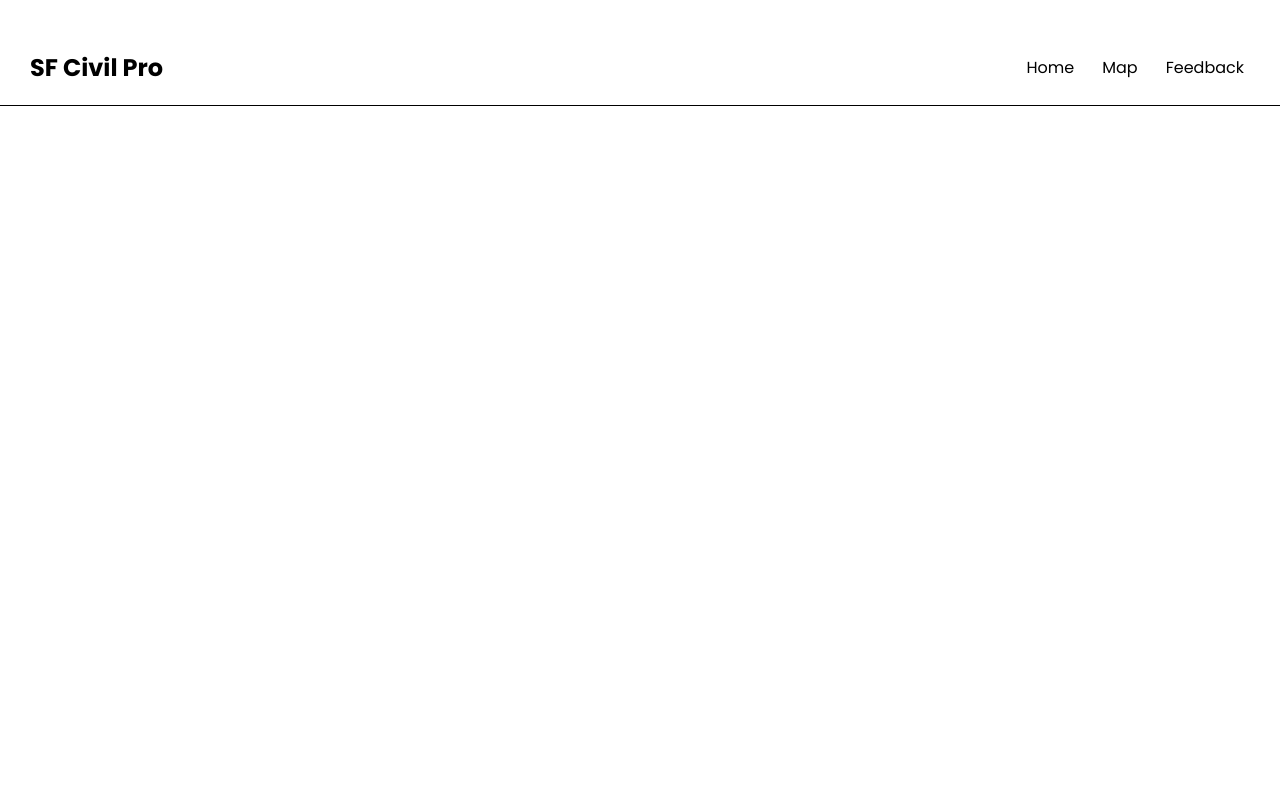
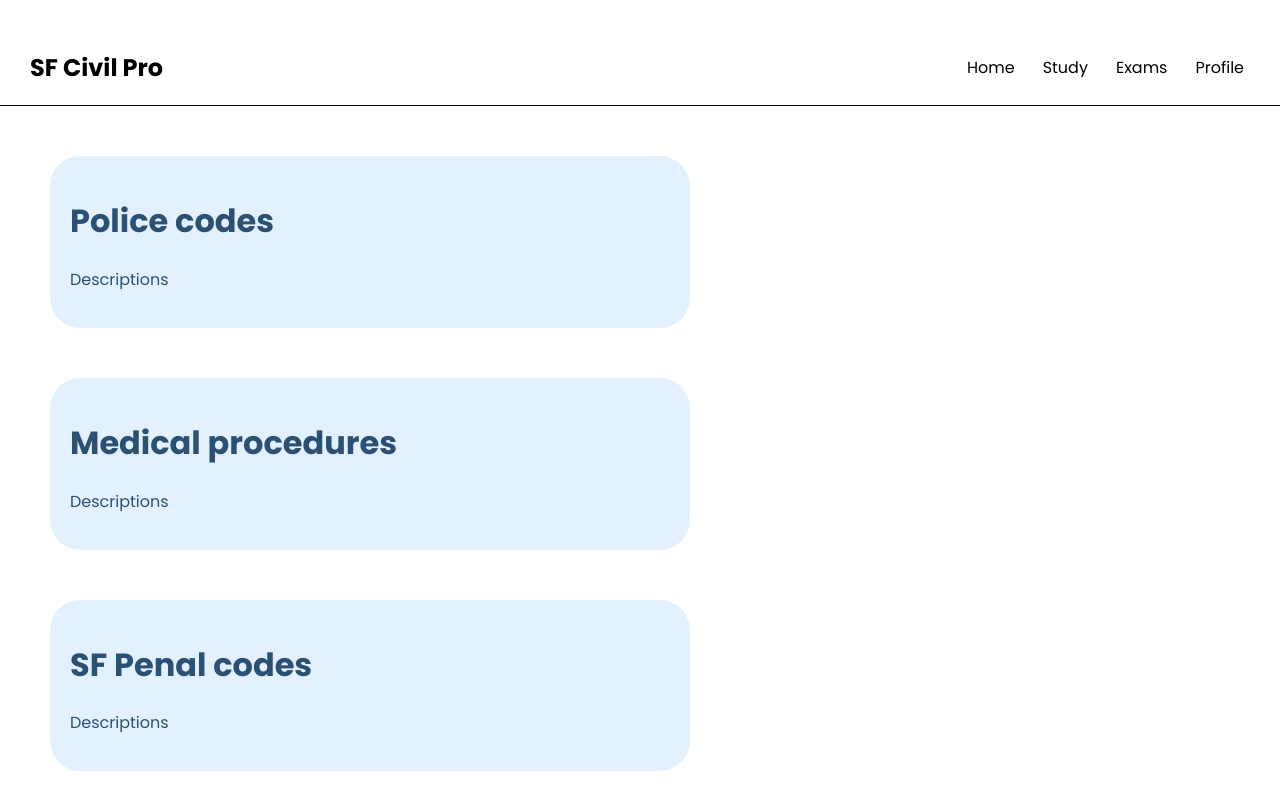
Before and after one commit to coderkai03/BathroomBreak, a React (Create React App) app in the folder sfhacks2024/: page /study in a window 1280 px wide. Shown: the top 810 px of the page. Built offline with nearby package versions, Linux system fonts and the light colour scheme.

Commit message:
created study deck previews

```diff
--- a/sfhacks2024/src/App.js
+++ b/sfhacks2024/src/App.js
@@ -19,6 +19,16 @@ function App() {
             <Route exact path='/login'>
               <Login />
             </Route>
+            <Route exact path='/study'>
+              <Study />
+            </Route>
+            {/* Placeholder routes for Exams and Profile */}
+            <Route exact path='/exams'>
+              {/* Render Exams component here */}
+            </Route>
+            <Route exact path='/profile'>
+              {/* Render Profile component here */}
+            </Route>
           </Switch>
         </div>
       </div>
@@ -26,4 +36,5 @@ function App() {
   );
 }
 
+
 export default App;
--- a/sfhacks2024/src/Home/Home.js
+++ b/sfhacks2024/src/Home/Home.js
@@ -7,7 +7,7 @@ import emt from "../civil-assets/emt-pfp.png"
 
 import { initializeApp } from "firebase/app";
 import firebaseConfig from '../Logins/FBConfig'; // Import the Firebase configuration
-import { getAuth } from 'firebase/auth'
+import { getAuth, signOut } from 'firebase/auth'
 import { useHistory } from "react-router-dom/cjs/react-router-dom.min"
 
 // Initialize Firebase
@@ -23,14 +23,29 @@ const Home = () => {
 
 
     useEffect(() => {
-        if (user) {
-            history.push('/login')
-        }
-    })
+        const user = getAuth().currentUser
+        console.log("user: "+user)
+        // if (user == null) {
+        //     history.push('/login')
+        // }
+    }, [])
+
+    const handleSignOut = () => {
+        const auth = getAuth();
+        signOut(auth)
+            .then(() => {
+                // Reload the page after sign-out
+                window.location.reload();
+            })
+            .catch((error) => {
+                console.error('Error signing out:', error);
+            });
+    };
 
     return (
         <div className="body-div">
             <div className="welcome-div">
+                {user !== null && <p className="signout" onClick={handleSignOut}>Sign out</p>}
                 <img
                 className="home-img"
                 src="https://firebasestorage.googleapis.com/v0/b/unify-v3-copy.appspot.com/o/9tuoj3v0ff5-8%3A7?alt=media&token=d84848fe-ea23-4b2e-a466-994afa09da2d"/>
--- a/sfhacks2024/src/Logins/Login.js
+++ b/sfhacks2024/src/Logins/Login.js
@@ -23,6 +23,8 @@ const Login = () => {
         try {
           const auth = getAuth();
           await signInWithEmailAndPassword(auth, email, password);
+          const user = getAuth().currentUser
+          console.log("Logged in ", user)
 
 
           // Redirect user to dashboard or home page upon successful sign-in
--- a/sfhacks2024/src/Navbar.js
+++ b/sfhacks2024/src/Navbar.js
@@ -6,9 +6,9 @@ const Navbar = () => {
             <h1>SF Civil Pro</h1>
             <div className="links">
                 <Link to='/'>Home</Link>
-                <Link to='/map' >Map</Link>
-                <Link to='/feedback' >Feedback</Link>
-                {/* onClick={ (event) => event.preventDefault() }  */}
+                <Link to='/study' >Study</Link>
+                <Link to='/exams' >Exams</Link>
+                <Link to='/profile' >Profile</Link>
             </div>
         </nav>
     );
--- /dev/null
+++ b/sfhacks2024/src/Study/CardPreview.js
@@ -0,0 +1,12 @@
+import {useState} from "react"
+
+const Preview = ({name, desc}) => {
+    return (
+        <div className="preview-div">
+            <h1>{name}</h1>
+            <p>{desc}</p>
+        </div>
+    )
+}
+
+export default Preview
--- a/sfhacks2024/src/Study/Study.js
+++ b/sfhacks2024/src/Study/Study.js
@@ -1,10 +1,14 @@
 import { useState } from "react"
+import Preview from "./CardPreview"
+import { useHistory } from "react-router-dom";
 
 const Study = () => {
 
     return (
         <div>
-
+          <Preview name={"Police codes"} desc={"Descriptions"}/>
+          <Preview name={"Medical procedures"} desc={"Descriptions"}/>
+          <Preview name={"SF Penal codes"} desc={"Descriptions"}/>
         </div>
     )
 }
--- a/sfhacks2024/src/index.css
+++ b/sfhacks2024/src/index.css
@@ -45,6 +45,7 @@ form {
   display: flex;
   flex-direction: row;
   justify-content: space-between;
+  position: relative;
 }
 
 .p-desc {
@@ -162,3 +163,22 @@ form {
   align-self: center;
   margin: 20px;
 }
+
+.signout {
+  position: absolute;
+  top: 0;
+  right: 0;
+  margin: 20px; /* Adjust the margin as needed */
+}
+
+.preview-div {
+  background-color: #e3f1ff;
+  padding: 20px;
+  margin: 50px;
+  width: 600px;
+  border-radius: 30px;
+}
+
+.preview-div h1 p {
+  margin: 0px;
+}
```
Also changed, not shown: 1 other file (tests, documents, lock files or other folders).
